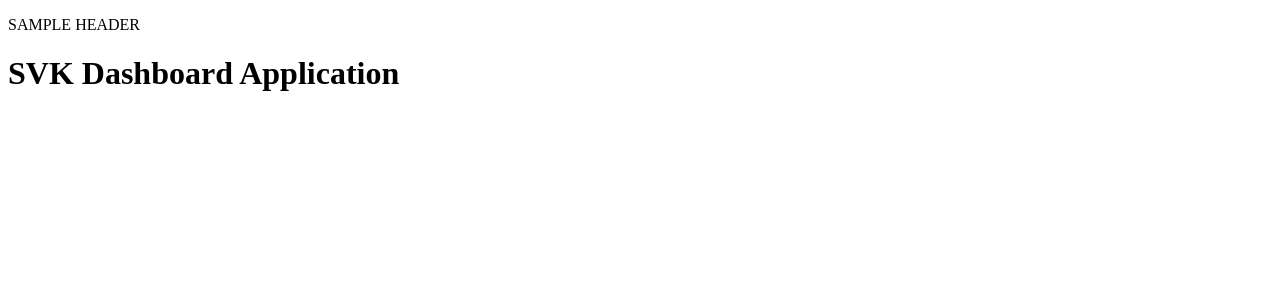
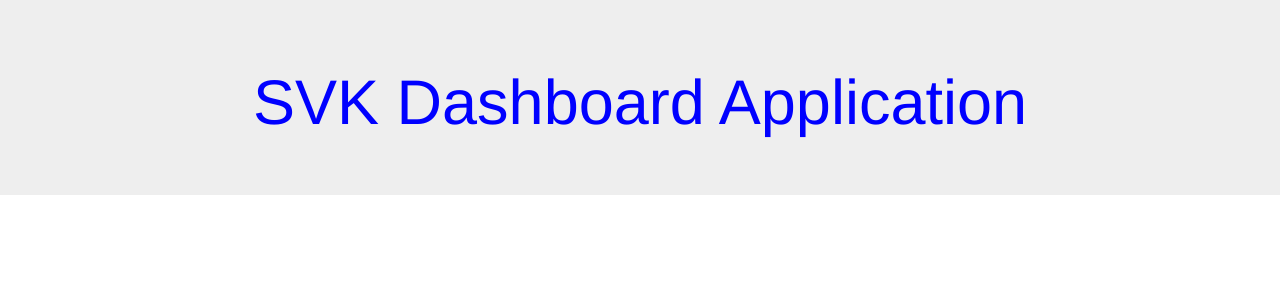
Before and after one commit to svkmsr6/angular-svk-dashboard, an Angular app: page / in a window 1280 px wide. Shown: the top 300 px of the page. Built offline with nearby package versions, Linux system fonts and the light colour scheme.

Commit message:
Bootstrap Integrations and Header Styling

```diff
--- a/angular-cli.json
+++ b/angular-cli.json
@@ -18,9 +18,10 @@
       "tsconfig": "tsconfig.json",
       "prefix": "app",
       "styles": [
-        "styles.css"
+        "styles.css",
+        "../node_modules/bootstrap/dist/css/bootstrap.css"
       ],
-      "scripts": [],
+      "scripts": ["../node_modules/bootstrap/dist/js/bootstrap.js"],
       "environmentSource": "environments/environment.ts",
       "environments": {
         "dev": "environments/environment.ts",
--- a/src/app/app-header/app-header.component.css
+++ b/src/app/app-header/app-header.component.css
@@ -0,0 +1,4 @@
+.centric{
+    text-align: center;
+    color: blue;
+}
--- a/src/app/app-header/app-header.component.html
+++ b/src/app/app-header/app-header.component.html
@@ -1,3 +1 @@
-<p>
- SAMPLE HEADER
-</p>
+<div class="centric jumbotron"><h1>{{headerTitle}}</h1></div>
--- a/src/app/app-header/app-header.component.ts
+++ b/src/app/app-header/app-header.component.ts
@@ -7,7 +7,7 @@ import { Component, OnInit } from '@angular/core';
   styleUrls: ['./app-header.component.css']
 })
 export class AppHeaderComponent {
-
-  constructor() { }
+    headerTitle:String = 'SVK Dashboard Application';
+    constructor() { }
 
 }
--- a/src/app/app.component.html
+++ b/src/app/app.component.html
@@ -1,4 +1 @@
 <app-header></app-header>
-<h1>
-  {{title}}
-</h1>
--- a/src/app/app.component.ts
+++ b/src/app/app.component.ts
@@ -7,5 +7,5 @@ import { Component } from '@angular/core';
   styleUrls: ['./app.component.css'],
 })
 export class AppComponent {
-  title:String = 'SVK Dashboard Application';
+
 }
```
